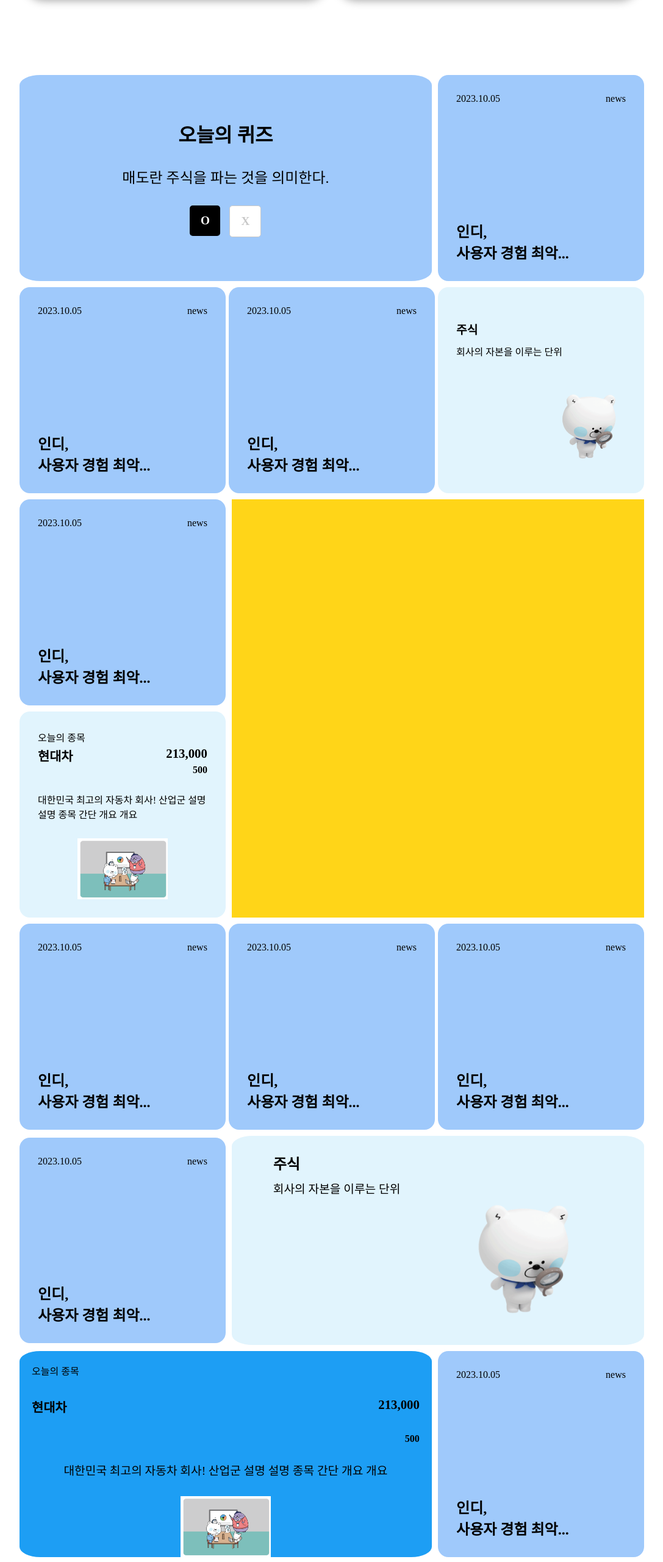
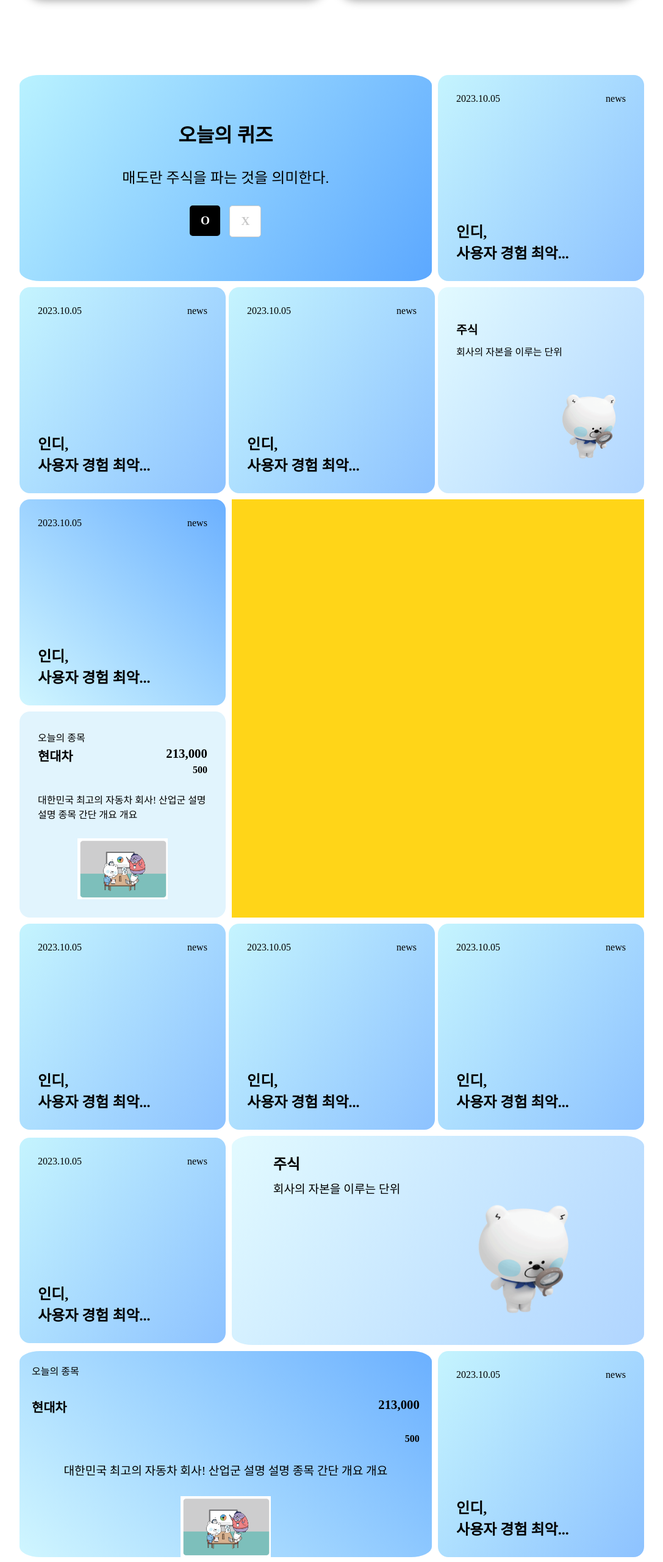
Before and after one commit to seogaeun/kkanbustock-frontend, a React (Create React App) app: page / in a window 1280 px wide. Shown: the part 1340-3902 px from the top of the page at 61% size, without its empty margins (96-1183 px from the left). Built offline with nearby package versions, Linux system fonts and the light colour scheme; a web font is replaced by a local one.

Commit message:
[Edit]카드 배경 부분만 머지

```diff
--- a/src/components/MainPage/styles/dictionary-box.module.css
+++ b/src/components/MainPage/styles/dictionary-box.module.css
@@ -1,5 +1,9 @@
 .container {
-    background: #E1F4FD !important;
+    background: linear-gradient(
+        125deg,
+        #e2faff 0%,
+        #b0d5ff 100%
+      );
     display: flex;
     flex-direction: column;
     justify-content: space-around;
--- a/src/components/MainPage/styles/dictionary-box2.module.css
+++ b/src/components/MainPage/styles/dictionary-box2.module.css
@@ -1,5 +1,9 @@
 .container2 {
-    background: #E1F4FD !important;
+    background: linear-gradient(
+        125deg,
+        #e2faff 0%,
+        #b0d5ff 100%
+      );
     display: flex;
     flex-direction: column;
     justify-content: space-around;
--- a/src/components/MainPage/styles/invest-test-box.module.css
+++ b/src/components/MainPage/styles/invest-test-box.module.css
@@ -4,7 +4,11 @@
     height: 770px;
     min-width: 240px;
     aspect-ratio: 1;
-    background: linear-gradient(90deg, #B1D3FF 0%, #FFB0B3 100%);
+    background: linear-gradient(
+      45deg,
+      #d0f6ff 0%,
+      #6bb0ff 100%
+    );
     box-sizing: border-box;
     margin-bottom: 10px;
     display: flex;
--- a/src/components/MainPage/styles/new-box.module.css
+++ b/src/components/MainPage/styles/new-box.module.css
@@ -1,5 +1,9 @@
 .container {
-    background: #9FC9FB !important;
+    background: linear-gradient(
+        125deg,
+        #c5f4fe 0%,
+        #8dc2ff 100%
+      );
     display: flex;
     flex-direction: column;
     justify-content: space-between;
--- a/src/components/MainPage/styles/once-layout.module.css
+++ b/src/components/MainPage/styles/once-layout.module.css
@@ -8,6 +8,11 @@
 }
 
 .once_short_box {
+    background: linear-gradient(
+        45deg,
+        #d0f6ff 0%,
+        #6bb0ff 100%
+      );
     width: 100%;
     aspect-ratio: 1;
     box-sizing: border-box;
--- a/src/components/MainPage/styles/stock-box.module.css
+++ b/src/components/MainPage/styles/stock-box.module.css
@@ -3,7 +3,7 @@
     display: flex;
     flex-direction: column;
     justify-content: space-between;
-}
+    }
 
 .title{
     text-align: left;
--- a/src/components/MainPage/styles/stock_box2.module.css
+++ b/src/components/MainPage/styles/stock_box2.module.css
@@ -1,5 +1,9 @@
 .container2 {
-    background: #1d9ef4 ;
+    background: linear-gradient(
+        45deg,
+        #d0f6ff 0%,
+        #6bb0ff 100%
+      );
     display: flex;
     flex-direction: column;
     justify-content: space-between;
--- a/src/components/MainPage/styles/today-quiz-box.module.css
+++ b/src/components/MainPage/styles/today-quiz-box.module.css
@@ -1,5 +1,9 @@
 .container {
-    background: #9FC9FB;
+    background: linear-gradient(
+        125deg,
+        #b9f2ff 0%,
+        #5ca8ff 100%
+      );
     display: flex;
     flex-direction: column;
     justify-content: center;
```
